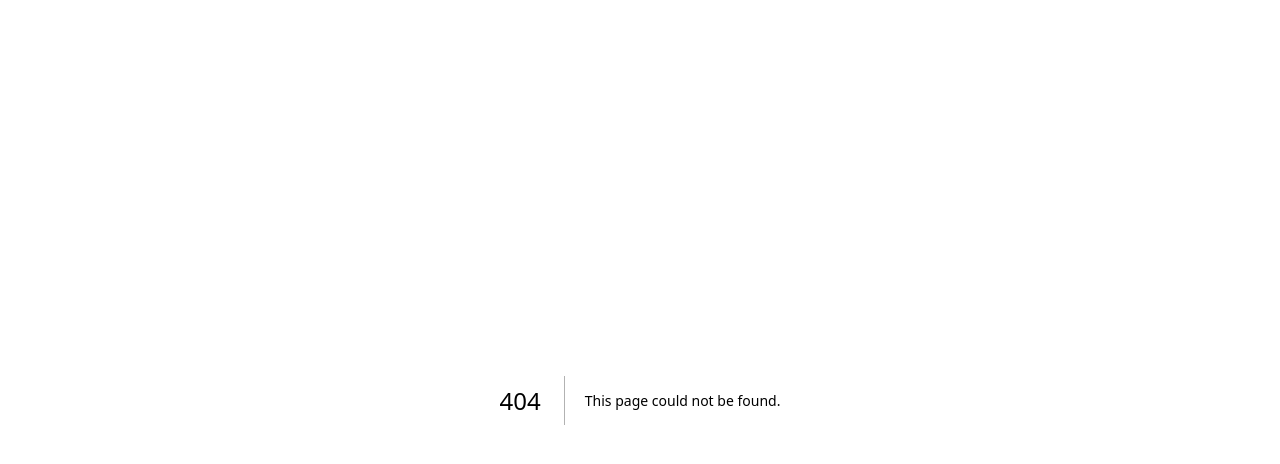
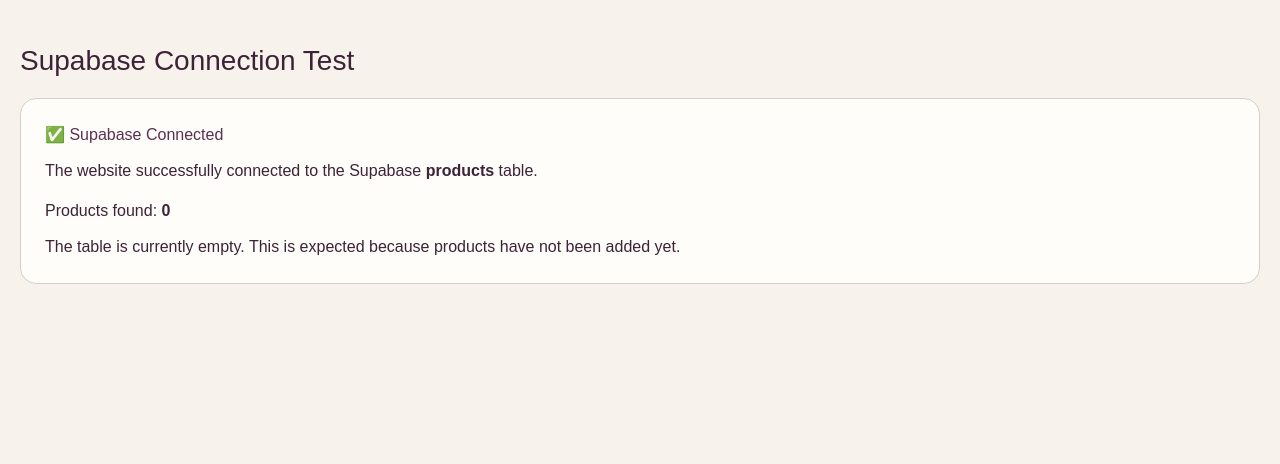
Before and after one commit to chavananand02340-wq/astrodisha-ecommerce, a Next.js app: page /test-supabase in a window 1280 px wide. Before the commit this address had no page. Shown: the top 464 px of the page. Built offline with nearby package versions, Linux system fonts and the light colour scheme; no server answers; the database is empty.

Commit message:
Create page.tsx

```diff
--- /dev/null
+++ b/app/test-supabase/page.tsx
@@ -0,0 +1,92 @@
+import { createClient } from "@/utils/supabase/server";
+
+export default async function SupabaseTestPage() {
+  const supabase = await createClient();
+
+  const { data, error } = await supabase
+    .from("products")
+    .select("id");
+
+  if (error) {
+    return (
+      <main
+        style={{
+          minHeight: "100vh",
+          padding: "40px 20px",
+          background: "#F7F3EC",
+          color: "#3E2237",
+          fontFamily: "Arial, sans-serif",
+        }}
+      >
+        <h1 style={{ fontSize: "28px", marginBottom: "16px" }}>
+          Supabase Connection Test
+        </h1>
+
+        <div
+          style={{
+            padding: "20px",
+            borderRadius: "16px",
+            background: "#fffdf9",
+            border: "1px solid #d9cec1",
+          }}
+        >
+          <h2 style={{ color: "#a33" }}>❌ Connection / Query Error</h2>
+
+          <p>
+            Supabase se products table read nahi ho pa rahi.
+          </p>
+
+          <p>
+            Error: {error.message}
+          </p>
+        </div>
+      </main>
+    );
+  }
+
+  return (
+    <main
+      style={{
+        minHeight: "100vh",
+        padding: "40px 20px",
+        background: "#F7F3EC",
+        color: "#3E2237",
+        fontFamily: "Arial, sans-serif",
+      }}
+    >
+      <h1 style={{ fontSize: "28px", marginBottom: "16px" }}>
+        Supabase Connection Test
+      </h1>
+
+      <div
+        style={{
+          padding: "24px",
+          borderRadius: "16px",
+          background: "#fffdf9",
+          border: "1px solid #d9cec1",
+        }}
+      >
+        <h2 style={{ color: "#5A3150", marginBottom: "12px" }}>
+          ✅ Supabase Connected
+        </h2>
+
+        <p>
+          The website successfully connected to the Supabase
+          <strong> products </strong>
+          table.
+        </p>
+
+        <p style={{ marginTop: "16px" }}>
+          Products found: <strong>{data?.length ?? 0}</strong>
+        </p>
+
+        {(data?.length ?? 0) === 0 && (
+          <p style={{ marginTop: "12px" }}>
+            The table is currently empty. This is expected because
+            products have not been added yet.
+          </p>
+        )}
+      </div>
+    </main>
+  );
+}
```
